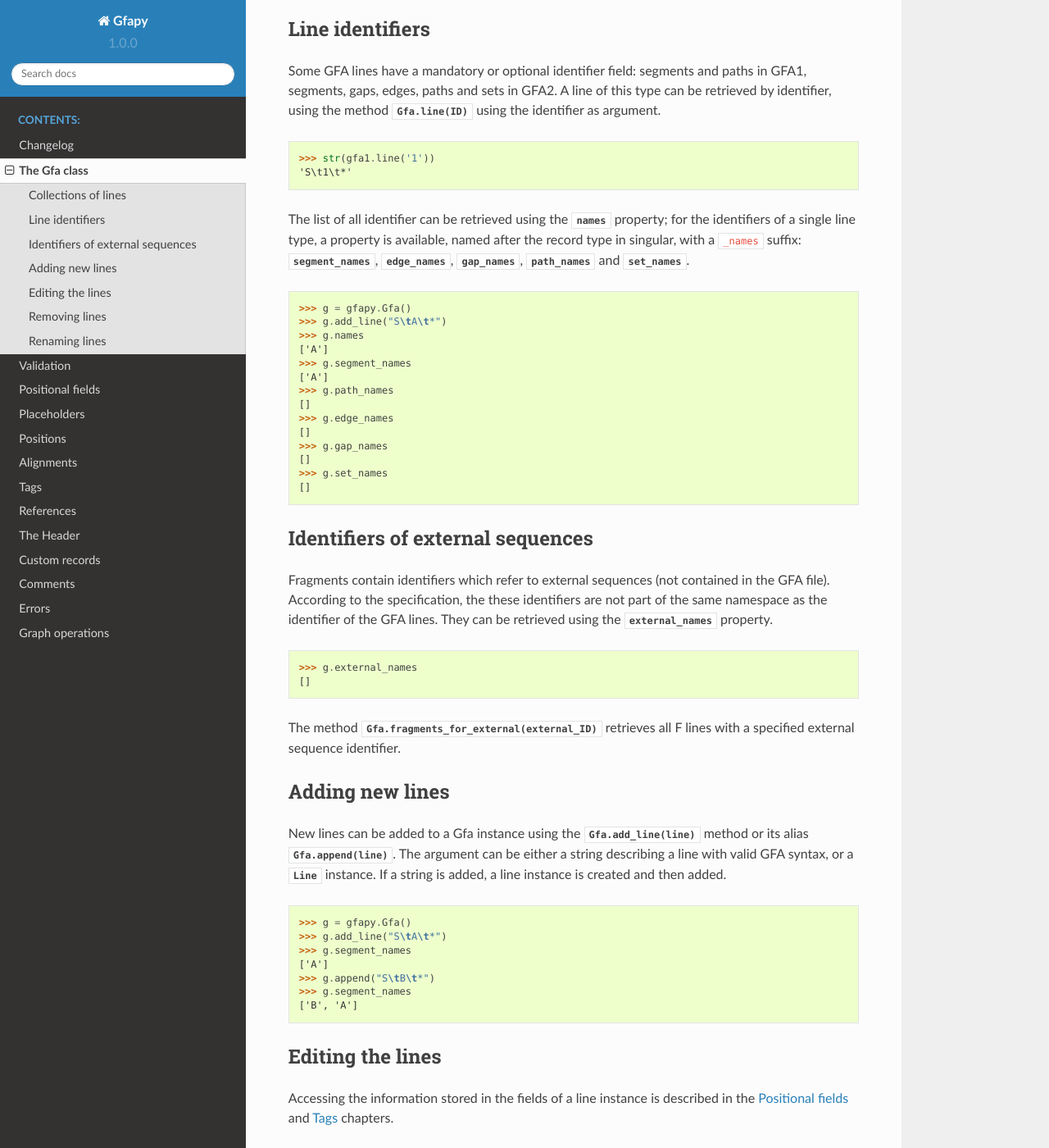
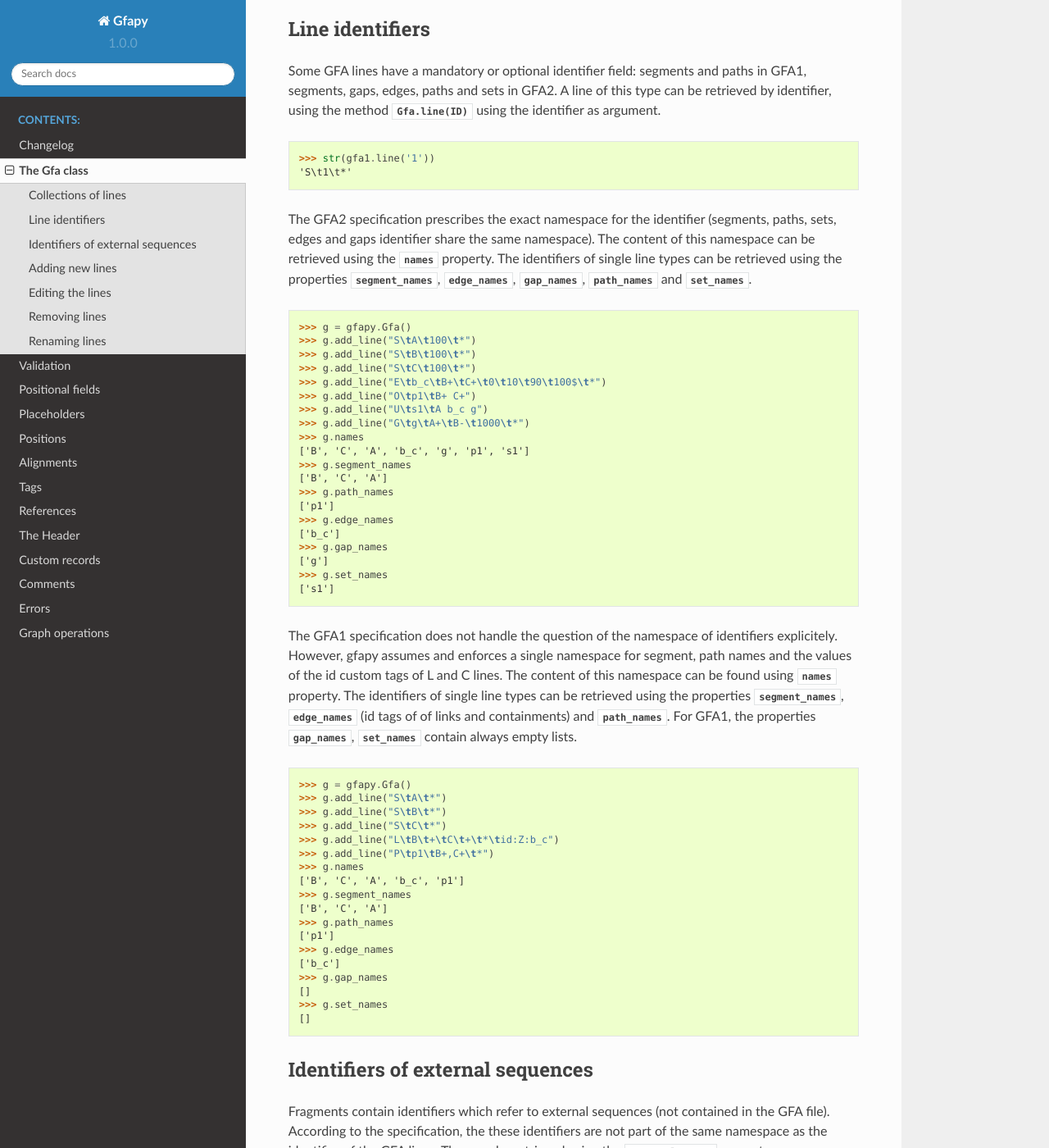
Before and after one commit to ggonnella/gfapy, a Sphinx documentation site: the page built from doc/tutorial/gfa.rst, in a window 1280 px wide and 1400 px high, scrolled down 3092 px. Shown: the whole window at 82% size. Built offline with Sphinx 7.4.7 and the Read the Docs theme 2.0.0, drawn with Linux system fonts in a browser that asks for light colours; formulas are drawn with MathJax 3; pages that are not in the unit, such as notebooks, are missing from menus; some of the changed text lies outside the part shown.

Commit message:
improve documentation of id namespace handling

```diff
--- a/doc/tutorial/gfa.rst
+++ b/doc/tutorial/gfa.rst
@@ -207,11 +207,12 @@ type can be retrieved by identifier, using the method
    >>> str(gfa1.line('1'))
    'S\t1\t*'
 
-The list of all identifier can be retrieved using the
-:attr:`~gfapy.lines.collections.Collections.names`
-property; for the identifiers of a single line type, a property is
-available, named after the record type in singular, with a ``_names``
-suffix:
+The GFA2 specification prescribes the exact namespace for the identifier
+(segments, paths, sets, edges and gaps identifier share the same namespace).
+The content of this namespace can be retrieved using the
+:attr:`~gfapy.lines.collections.Collections.names` property.
+The identifiers of single line types
+can be retrieved using the properties
 :attr:`~gfapy.lines.collections.Collections.segment_names`,
 :attr:`~gfapy.lines.collections.Collections.edge_names`,
 :attr:`~gfapy.lines.collections.Collections.gap_names`,
@@ -221,15 +222,58 @@ suffix:
 .. doctest::
 
    >>> g = gfapy.Gfa()
-   >>> g.add_line("S\tA\t*") #doctest: +ELLIPSIS
+   >>> g.add_line("S\tA\t100\t*")
+   >>> g.add_line("S\tB\t100\t*")
+   >>> g.add_line("S\tC\t100\t*")
+   >>> g.add_line("E\tb_c\tB+\tC+\t0\t10\t90\t100$\t*")
+   >>> g.add_line("O\tp1\tB+ C+")
+   >>> g.add_line("U\ts1\tA b_c g")
+   >>> g.add_line("G\tg\tA+\tB-\t1000\t*")
    >>> g.names
-   ['A']
+   ['B', 'C', 'A', 'b_c', 'g', 'p1', 's1']
    >>> g.segment_names
-   ['A']
+   ['B', 'C', 'A']
    >>> g.path_names
-   []
+   ['p1']
    >>> g.edge_names
-   []
+   ['b_c']
+   >>> g.gap_names
+   ['g']
+   >>> g.set_names
+   ['s1']
+
+The GFA1 specification does not handle the question of the namespace of
+identifiers explicitely. However, gfapy assumes and enforces
+a single namespace for segment, path names and the values of the id custom tags
+of L and C lines. The content of this namespace can be found using
+:attr:`~gfapy.lines.collections.Collections.names` property.
+The identifiers of single line types
+can be retrieved using the properties
+:attr:`~gfapy.lines.collections.Collections.segment_names`,
+:attr:`~gfapy.lines.collections.Collections.edge_names`
+(id tags of of links and containments) and
+:attr:`~gfapy.lines.collections.Collections.path_names`.
+For GFA1, the properties
+:attr:`~gfapy.lines.collections.Collections.gap_names`,
+:attr:`~gfapy.lines.collections.Collections.set_names`
+contain always empty lists.
+
+.. doctest::
+
+   >>> g = gfapy.Gfa()
+   >>> g.add_line("S\tA\t*")
+   >>> g.add_line("S\tB\t*")
+   >>> g.add_line("S\tC\t*")
+   >>> g.add_line("L\tB\t+\tC\t+\t*\tid:Z:b_c")
+   >>> g.add_line("P\tp1\tB+,C+\t*")
+   >>> g.names
+   ['B', 'C', 'A', 'b_c', 'p1']
+   >>> g.segment_names
+   ['B', 'C', 'A']
+   >>> g.path_names
+   ['p1']
+   >>> g.edge_names
+   ['b_c']
    >>> g.gap_names
    []
    >>> g.set_names
@@ -247,12 +291,23 @@ property.
 
 .. doctest::
 
+   >>> g = gfapy.Gfa()
+   >>> g.add_line("S\tA\t100\t*")
+   >>> g.add_line("F\tA\tread1+\t10\t30\t0\t20$\t20M")
    >>> g.external_names
-   []
+   ['read1']
 
 The method
 :func:`Gfa.fragments_for_external(external_ID) <gfapy.lines.finders.Finders.fragments_for_external>`
 retrieves all F lines with a specified external sequence identifier.
+
+.. doctest::
+
+   >>> f = g.fragments_for_external('read1')
+   >>> len(f)
+   1
+   >>> str(f[0])
+   'F\tA\tread1+\t10\t30\t0\t20$\t20M'
 
 Adding new lines
 ~~~~~~~~~~~~~~~~
```
Also changed, not shown: other parts of doc/tutorial/gfa.rst (+3 -3 lines).
